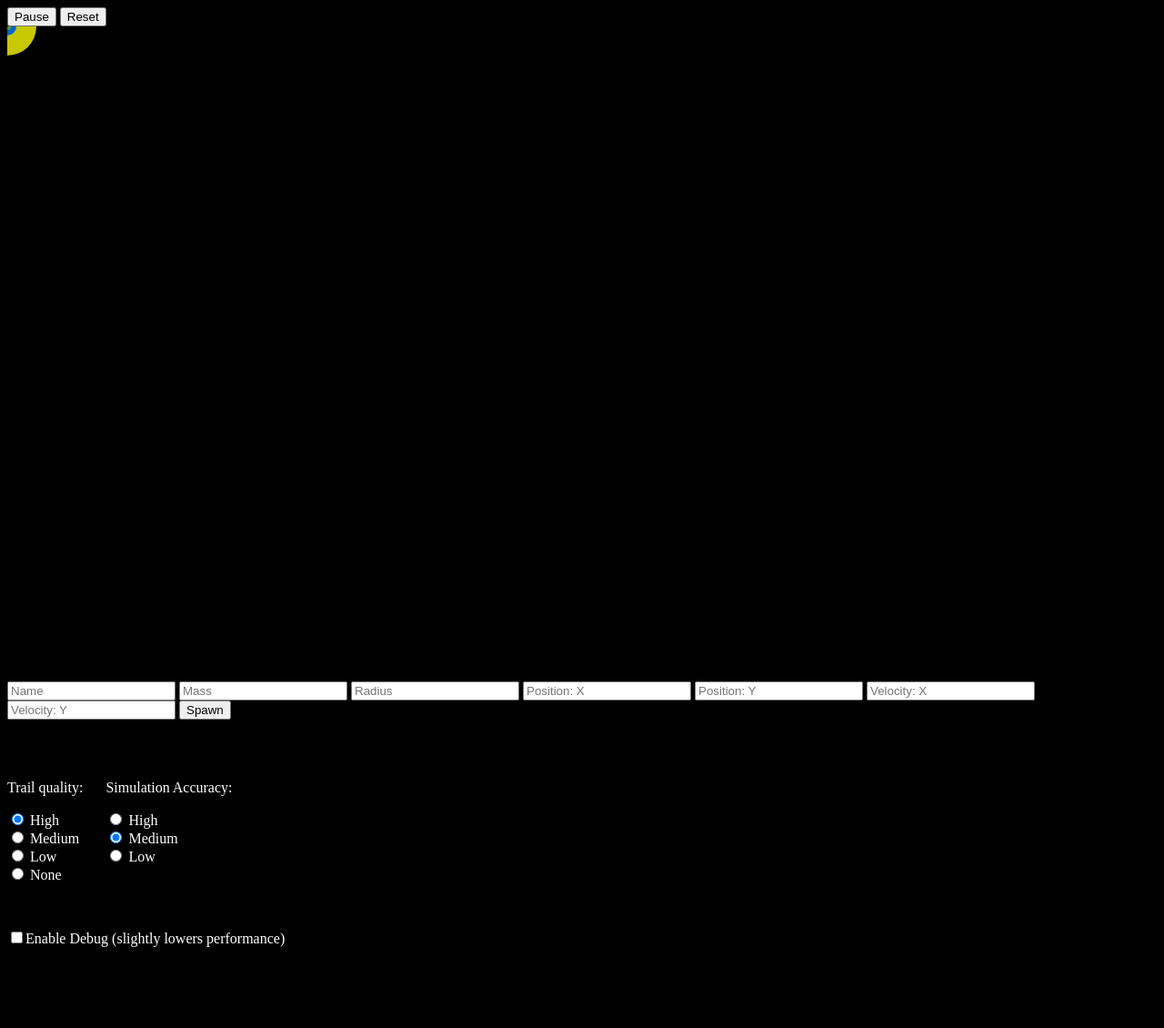
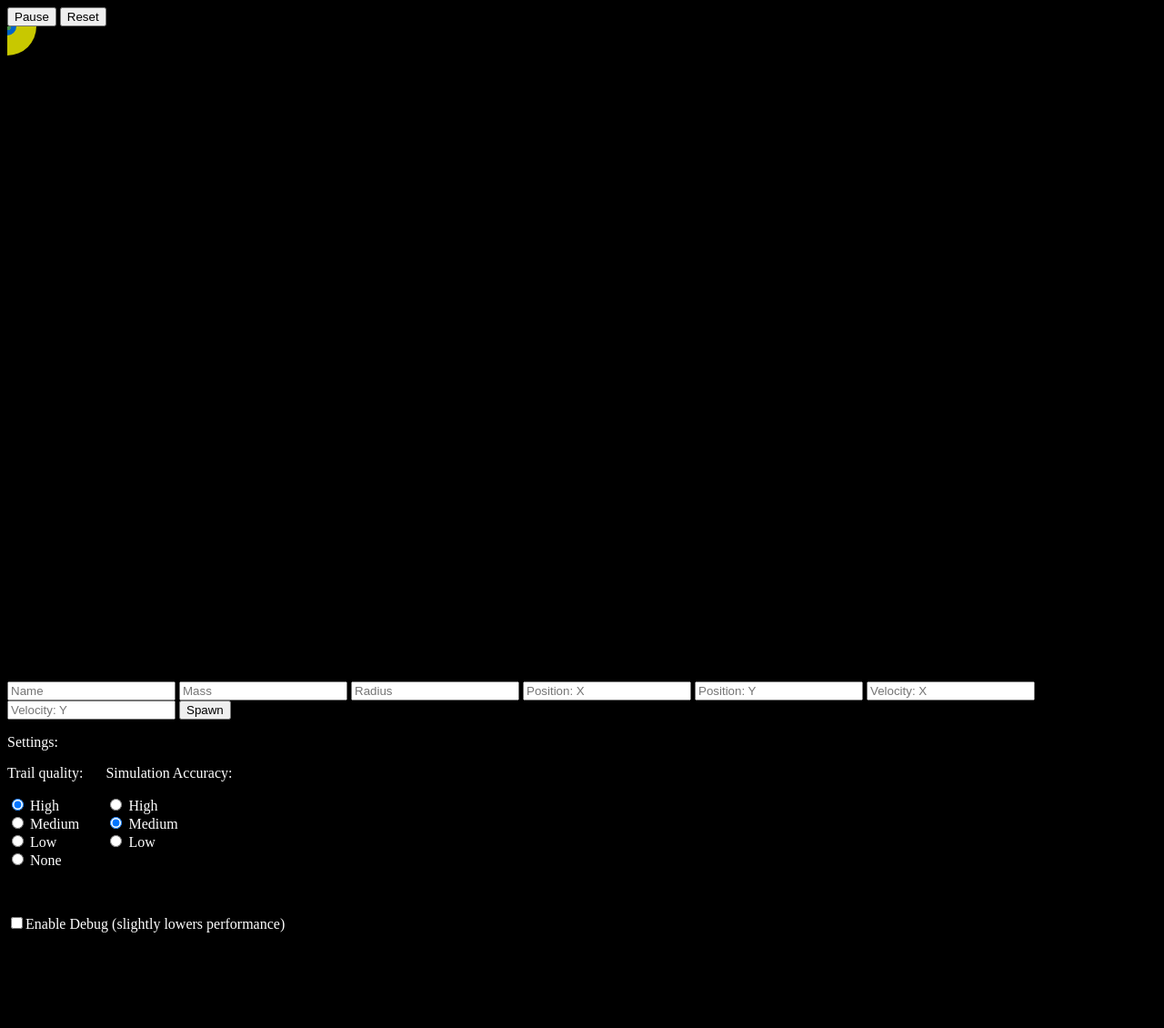
Before and after one commit to ben9583/solar-sim, a website built with webpack: page website-src/index.html in a window 1280 px wide. Shown: the whole page at 91% size. Built offline with nearby package versions, Linux system fonts and the light colour scheme; what solar-sim would draw is missing.

Commit message:
make settings visible

```diff
--- a/website-src/index.html
+++ b/website-src/index.html
@@ -25,8 +25,9 @@
       <button id="spawn">Spawn</button>
     </div>
 
-    <p>Settings:</p>
-    <div style="color:white;float:left;padding-right:25px">
+    <div style="color:white;">
+      <p style="margin-bottom:0">Settings:</p>
+      <div style="float:left;padding-right:25px">
         <p>Trail quality:</p>
         <div>
           <input type="radio" id="highTrailQuality" name="trailQuality" value="high" checked="checked"/>
@@ -58,6 +59,7 @@
         <p>Simulation tick time: <span id="simTickTime">10</span><span>μs</span></p>
         <p>Draw tick time: <span id="drawTickTime">10</span><span>μs</span></p>
       </div>
+    </div>
 
     <script src="./bootstrap.js"></script>
   </body>
```
Lines whose indentation alone changed are shown as unchanged.
